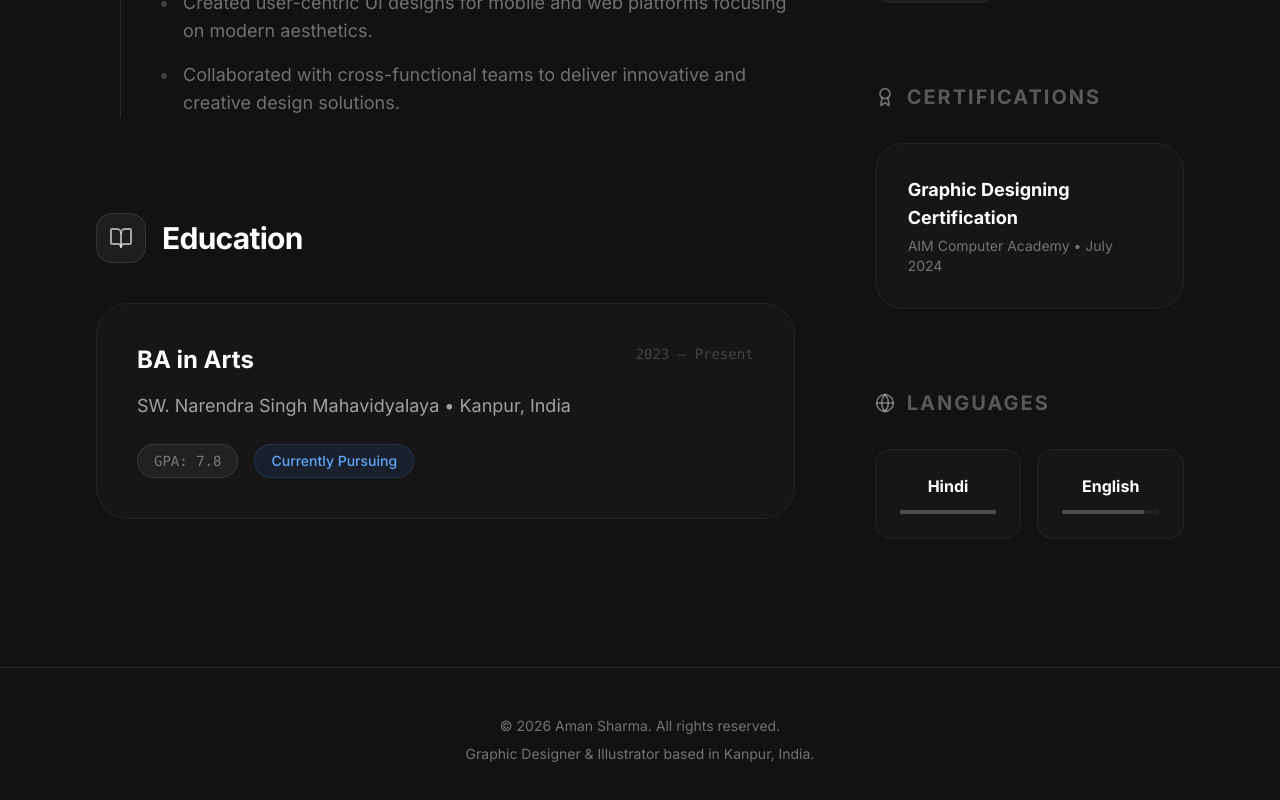
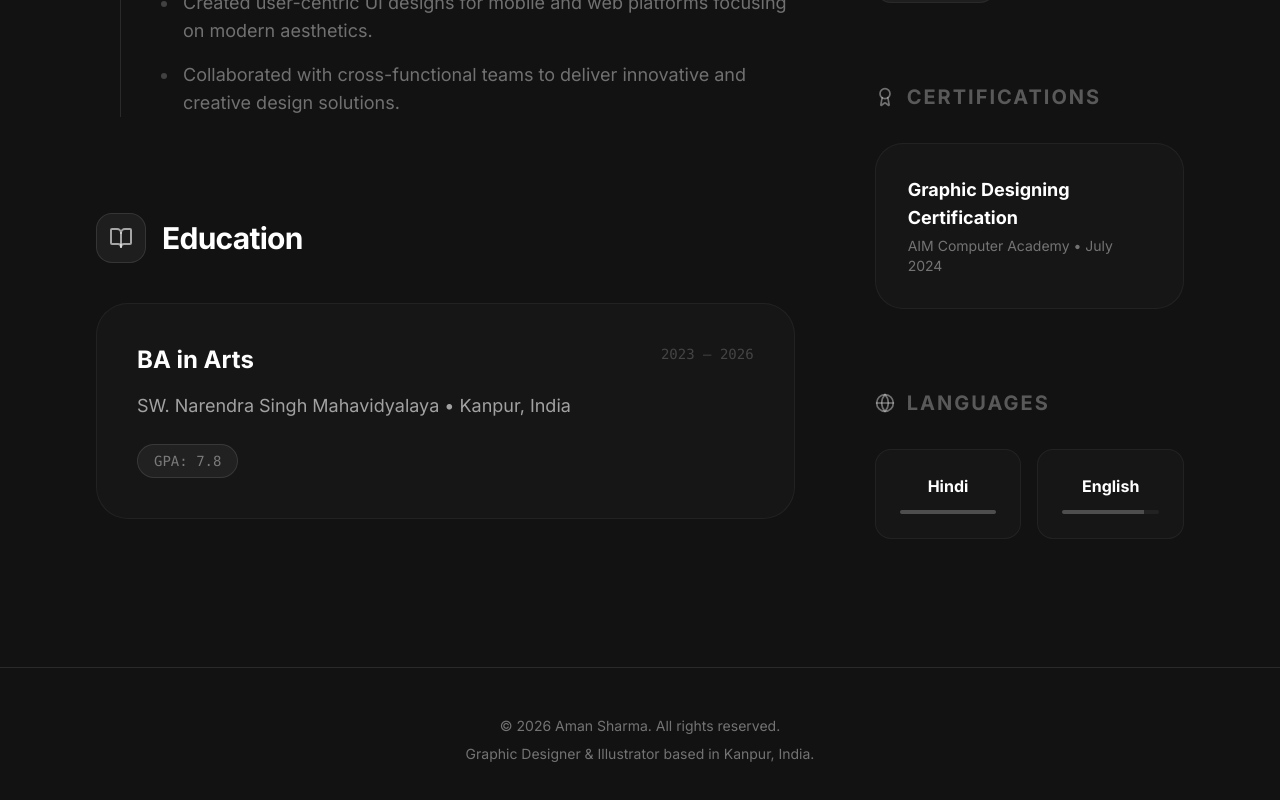
Before and after one commit to amansharmak39-commits/Aman-portfolio, a Next.js app: page / in a window 1280 px wide. Shown: the part 5918-6718 px from the top of the page. Built offline with nearby package versions, Linux system fonts and the light colour scheme.

Commit message:
Optimized hero section image loading and updated text

```diff
--- a/src/components/Resume.tsx
+++ b/src/components/Resume.tsx
@@ -153,15 +153,12 @@ export default function Resume() {
                 >
                   <div className="flex justify-between items-start mb-4">
                     <h4 className="text-2xl font-bold text-white">BA in Arts</h4>
-                    <span className="text-white/20 font-mono text-sm font-medium">2023 — Present</span>
+                    <span className="text-white/20 font-mono text-sm font-medium">2023 — 2026</span>
                   </div>
                   <p className="text-white/60 text-lg">SW. Narendra Singh Mahavidyalaya • Kanpur, India</p>
                   <div className="mt-6 flex items-center gap-4">
                     <div className="px-4 py-1.5 rounded-full bg-white/5 border border-white/10 text-white/40 text-sm font-mono">
                       GPA: 7.8
-                    </div>
-                    <div className="px-4 py-1.5 rounded-full bg-blue-500/10 border border-blue-500/20 text-blue-400 text-sm font-medium">
-                      Currently Pursuing
                     </div>
                   </div>
                 </motion.div>
```
Also changed, not shown: 1 other file (tests, documents, lock files or other folders).
